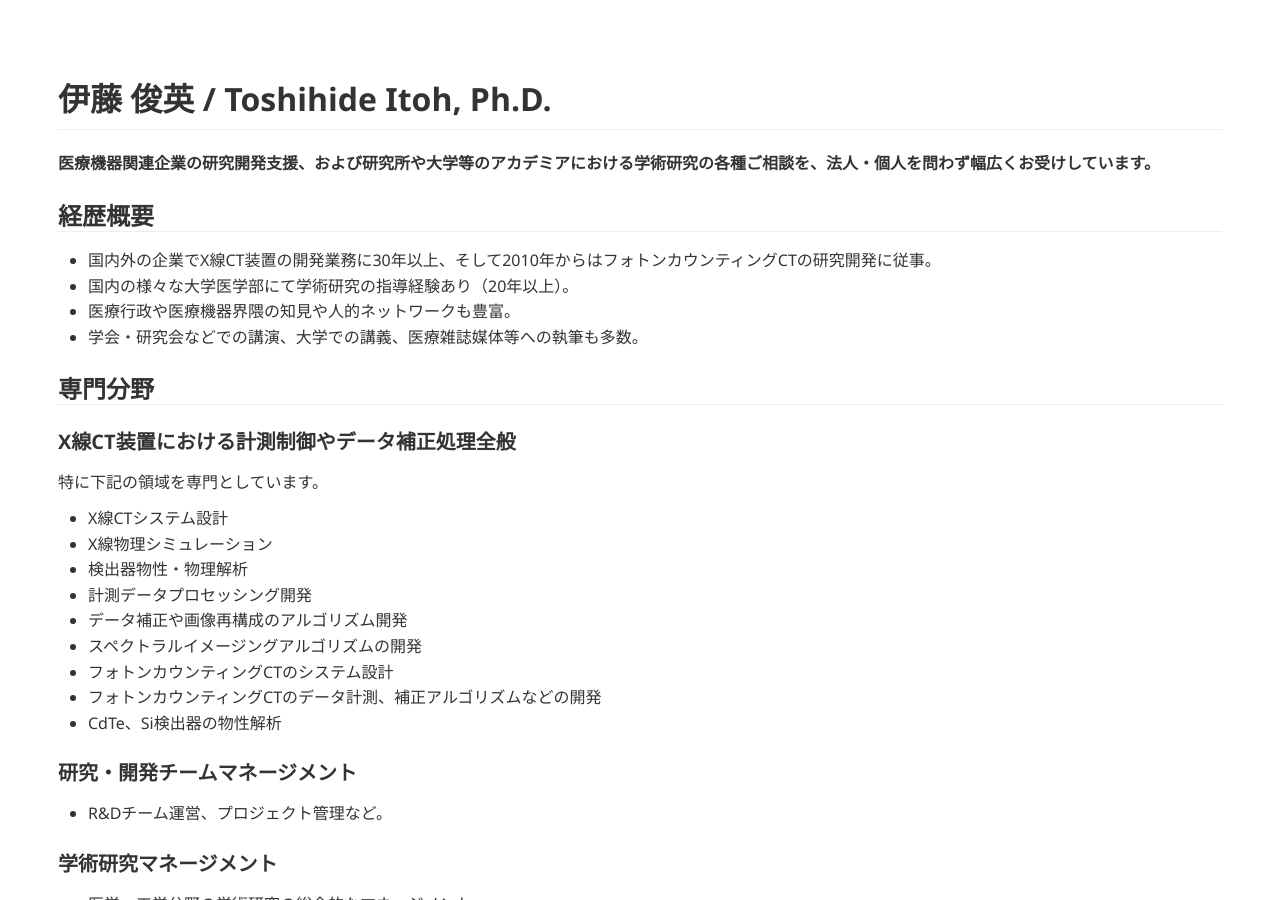
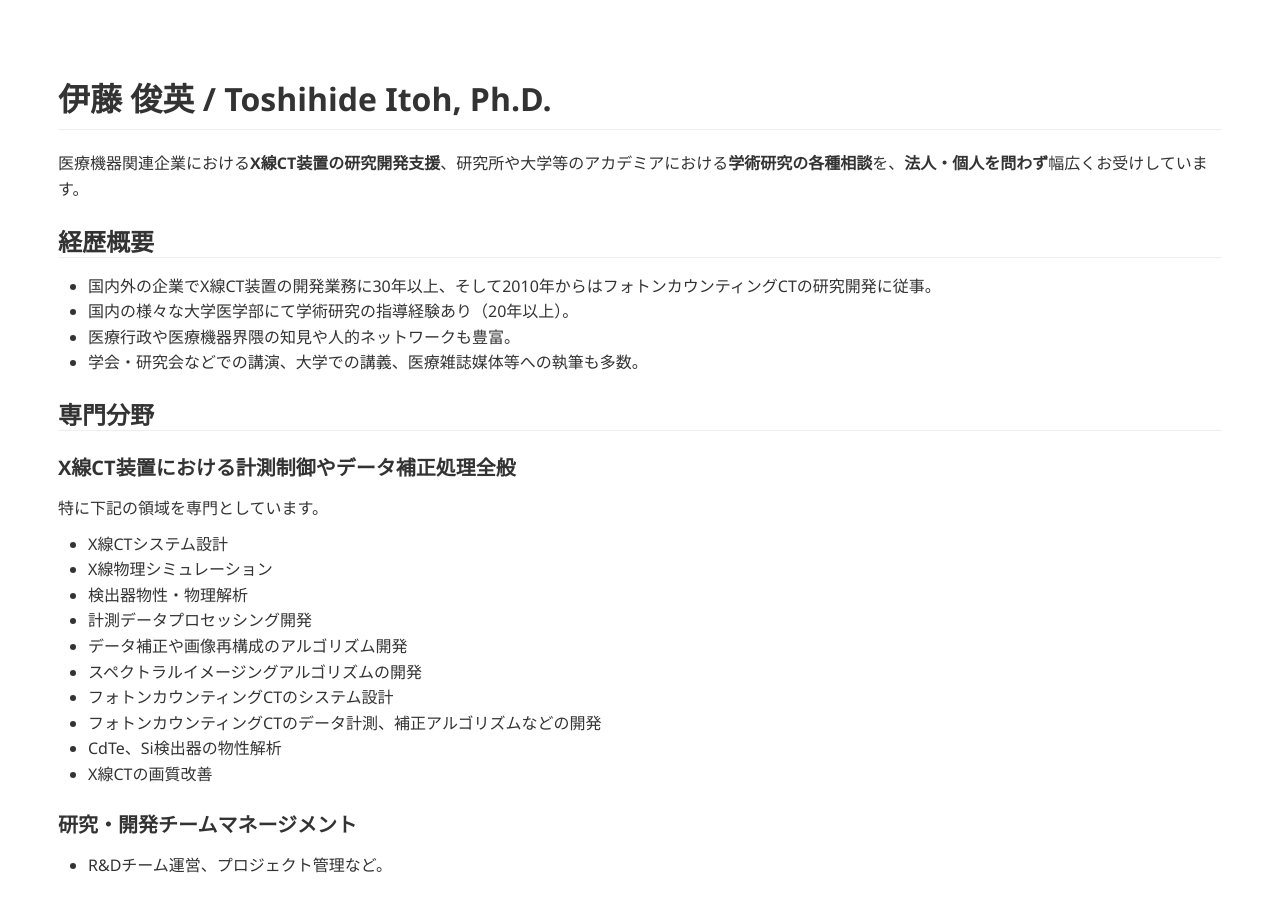
Before and after one commit to tnitoh/tnitoh.github.io, a Jekyll site: the page built from index.md, in a window 1280 px wide and 900 px high. Built offline with Jekyll 4.4.1, drawn with Linux system fonts in a browser that asks for light colours; Markdown is read by kramdown in place of the engine named in the settings.

Commit message:
Update index.md

```diff
--- a/index.md
+++ b/index.md
@@ -5,7 +5,7 @@ title: Toshihide Itoh
 
 # 伊藤 俊英 / Toshihide Itoh, Ph.D.
 
-**医療機器関連企業の研究開発支援、および研究所や大学等のアカデミアにおける学術研究の各種ご相談を、法人・個人を問わず幅広くお受けしています。**
+医療機器関連企業における**X線CT装置の研究開発支援**、研究所や大学等のアカデミアにおける**学術研究の各種相談**を、**法人・個人を問わず**幅広くお受けしています。
 
 ## 経歴概要
 
@@ -28,6 +28,7 @@ title: Toshihide Itoh
 - フォトンカウンティングCTのシステム設計
 - フォトンカウンティングCTのデータ計測、補正アルゴリズムなどの開発
 - CdTe、Si検出器の物性解析
+- X線CTの画質改善
 
 ### 研究・開発チームマネージメント
 - R&Dチーム運営、プロジェクト管理など。
```
